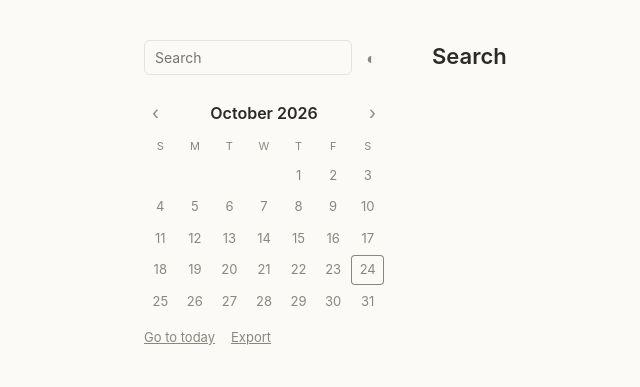
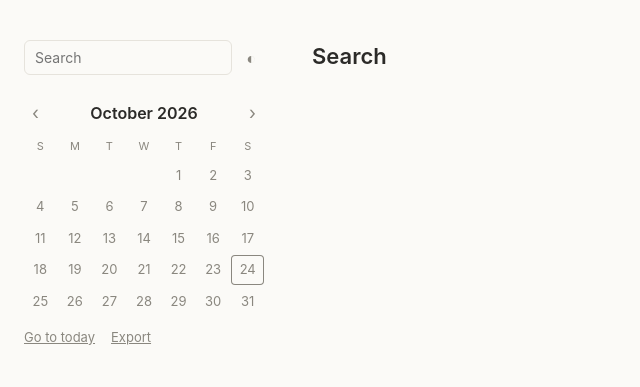
Before and after one commit to apurvanakade/Journal, a Flask app: page /search in a window 1280 px wide. Shown: the top 387 px of the page, without its empty margins (0-640 px from the left). Run offline with Flask 3, Linux system fonts and the light colour scheme; data that the repository does not hold is empty.

Commit message:
Center the text column on screen instead of beside the sidebar
Co-Authored-By: Claude Opus 5.5 <noreply@anthropic.com>

```diff
--- a/static/style.css
+++ b/static/style.css
@@ -19,10 +19,12 @@
 html, body { margin: 0; min-height: 100%; background: var(--bg); color: var(--fg); }
 body {
   font: 16px/1.5 -apple-system, BlinkMacSystemFont, "Segoe UI", sans-serif;
-  display: flex; gap: 48px; max-width: 1040px; margin: 0 auto; padding: 40px 24px;
+  /* Empty right column mirrors the sidebar so the text sits in the middle of the screen. */
+  display: grid; grid-template-columns: minmax(240px, 1fr) minmax(0, 704px) minmax(0, 1fr);
+  gap: 48px; padding: 40px 24px;
 }
-aside { flex: 0 0 240px; }
-main { flex: 1; display: flex; flex-direction: column; min-width: 0; }
+aside { width: 240px; justify-self: end; }
+main { display: flex; flex-direction: column; min-width: 0; }
 a { color: inherit; }
 button { font: inherit; color: inherit; }
 
@@ -124,6 +126,6 @@ dialog input {
 }
 
 @media (max-width: 720px) {
-  body { flex-direction: column; gap: 24px; padding: 20px 16px; }
-  aside { flex: none; max-width: 320px; }
+  body { display: flex; flex-direction: column; gap: 24px; padding: 20px 16px; }
+  aside { width: auto; max-width: 320px; }
 }
```
